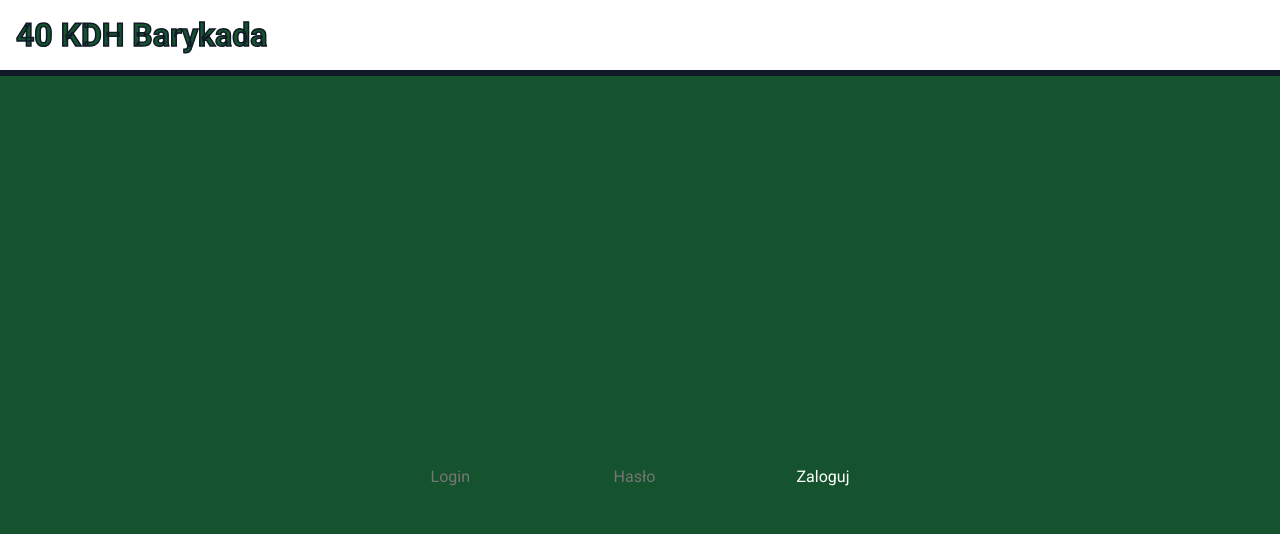
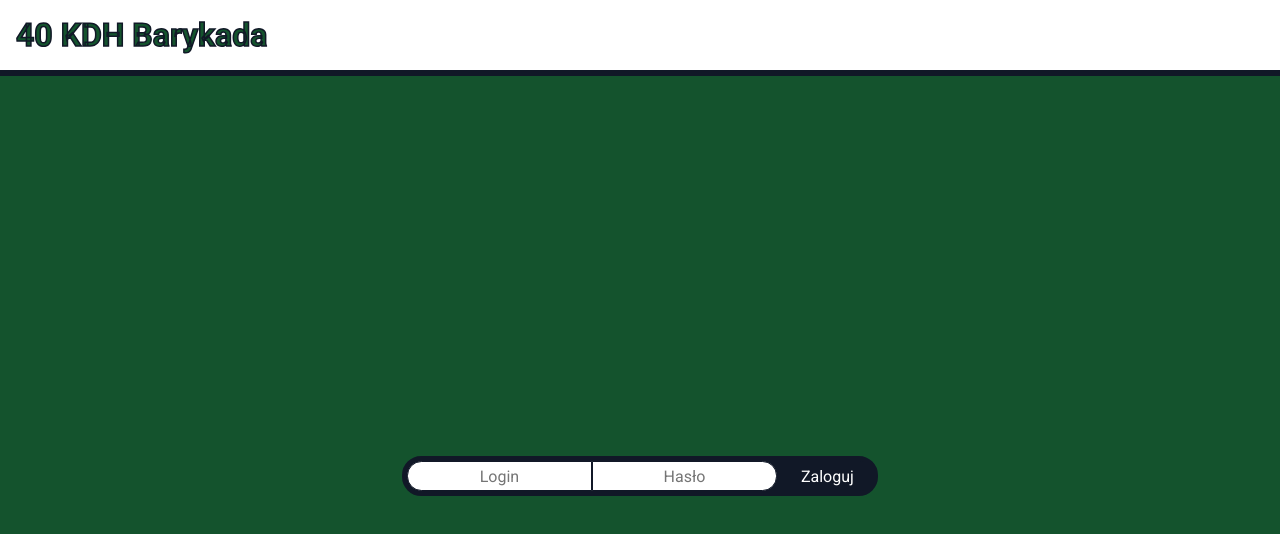
Before and after one commit to jbktn/barykada2, a React (Create React App) app: page /login in a window 1280 px wide. Shown: the top 534 px of the page. Built offline with nearby package versions, Linux system fonts and the light colour scheme.

Commit message:
redesign

```diff
--- a/src/index.css
+++ b/src/index.css
@@ -205,3 +205,45 @@ textarea {
   border-radius: 0.75rem;
   cursor: pointer;
 }
+
+.login {
+  background-color: rgb(17 24 39);
+  border-style: solid;
+  border-color: rgb(17 24 39);
+  border-width: 5px;
+  border-radius: 1.2rem;
+  align-items: center;
+  text-align: center;
+  display: flex;
+  justify-content: center;
+  color: rgb(17 24 39);
+}
+
+.login-input-l {
+  border-top-left-radius: 0.9rem;
+  border-bottom-left-radius: 0.9rem;
+  background-color: white;
+  padding-top: 0.28rem;
+  padding-bottom: 0.28rem;
+  border-color: rgb(17 24 39);
+  border-width: 0.1rem;
+  border-style: solid;
+}
+
+.login-input-r {
+  border-top-right-radius: 0.9rem;
+  border-bottom-right-radius: 0.9rem;
+  background-color: white;
+  padding-top: 0.28rem;
+  padding-bottom: 0.28rem;
+  border-color: rgb(17 24 39);
+  border-width: 0.1rem;
+  border-style: solid;
+}
+
+.login-button {
+  color: white;
+  background-color: rgb(17 24 39);
+  cursor: pointer;
+  padding: 0.3rem 1.2rem 0.3rem 1.5rem;
+}
--- a/src/login.js
+++ b/src/login.js
@@ -47,7 +47,9 @@ const Login = () => {
         40 KDH Barykada
       </h1>
       <div className="h-100vh flex text-white bg-green-900 items-center justify-center">
-        <div>
+        <div className="">
+          <div className="login">
+            <div className="login-input-l">
               <input
                   type="text"
                   name="username"
@@ -55,6 +57,8 @@ const Login = () => {
                   value={loginData.username}
                   onChange={handleInputChange}
               />
+            </div>
+            <div className="login-input-r">
               <input
                   type="password"
                   name="password"
@@ -62,7 +66,11 @@ const Login = () => {
                   value={loginData.password}
                   onChange={handleInputChange}
               />
+            </div>
+            <div className="login-button">
               <button onClick={handleLogin}>Zaloguj</button>
+            </div>
+          </div>
 
           {loginError && (
             <p>Niepoprawne dane logowania. Spróbuj ponownie.</p>
--- a/src/stpn.js
+++ b/src/stpn.js
@@ -3,16 +3,6 @@ import React, { useEffect } from "react";
 import $ from "jquery";
 import { Link } from "react-router-dom";
 
-
-const Place = () => {
-    useEffect(() => {
-        const URL = "https://docs.google.com/spreadsheets/d/e/2PACX-1vSP8edhewJtAiYJ4E3Mc2DSq_3YGIU9uT1KzfTuCQi87l6Qv6b5VmchkJkR2KC0mapIFGmBdmLYskm6/pub?gid=0&single=true&output=csv";
-        fetch(URL)
-            .then(data => {
-                console.log(data)
-            });
-    }, []);
-}
 const Stopien = () => {
 
   useEffect(() => {
```
Lines whose indentation alone changed are shown as unchanged.
